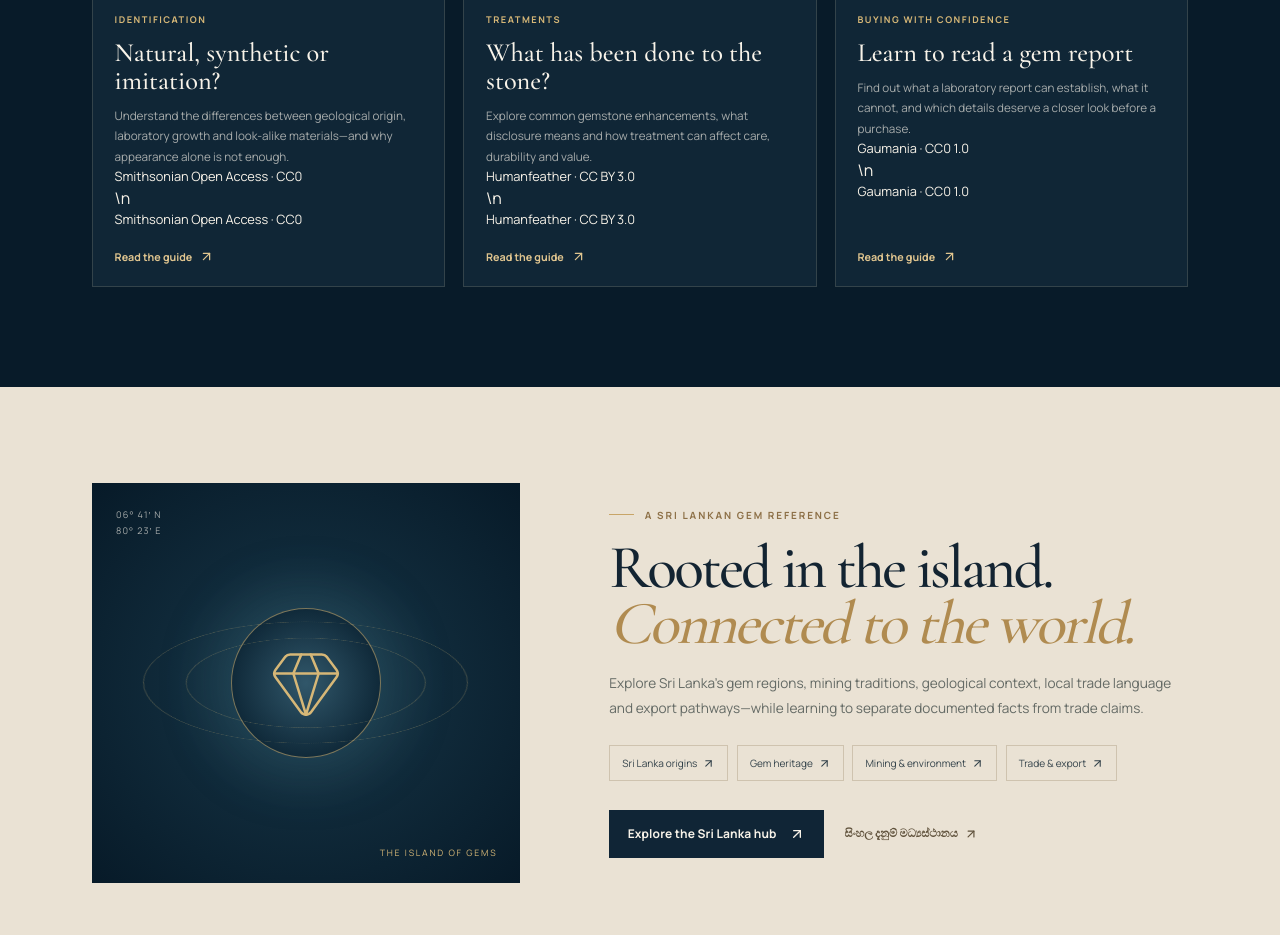
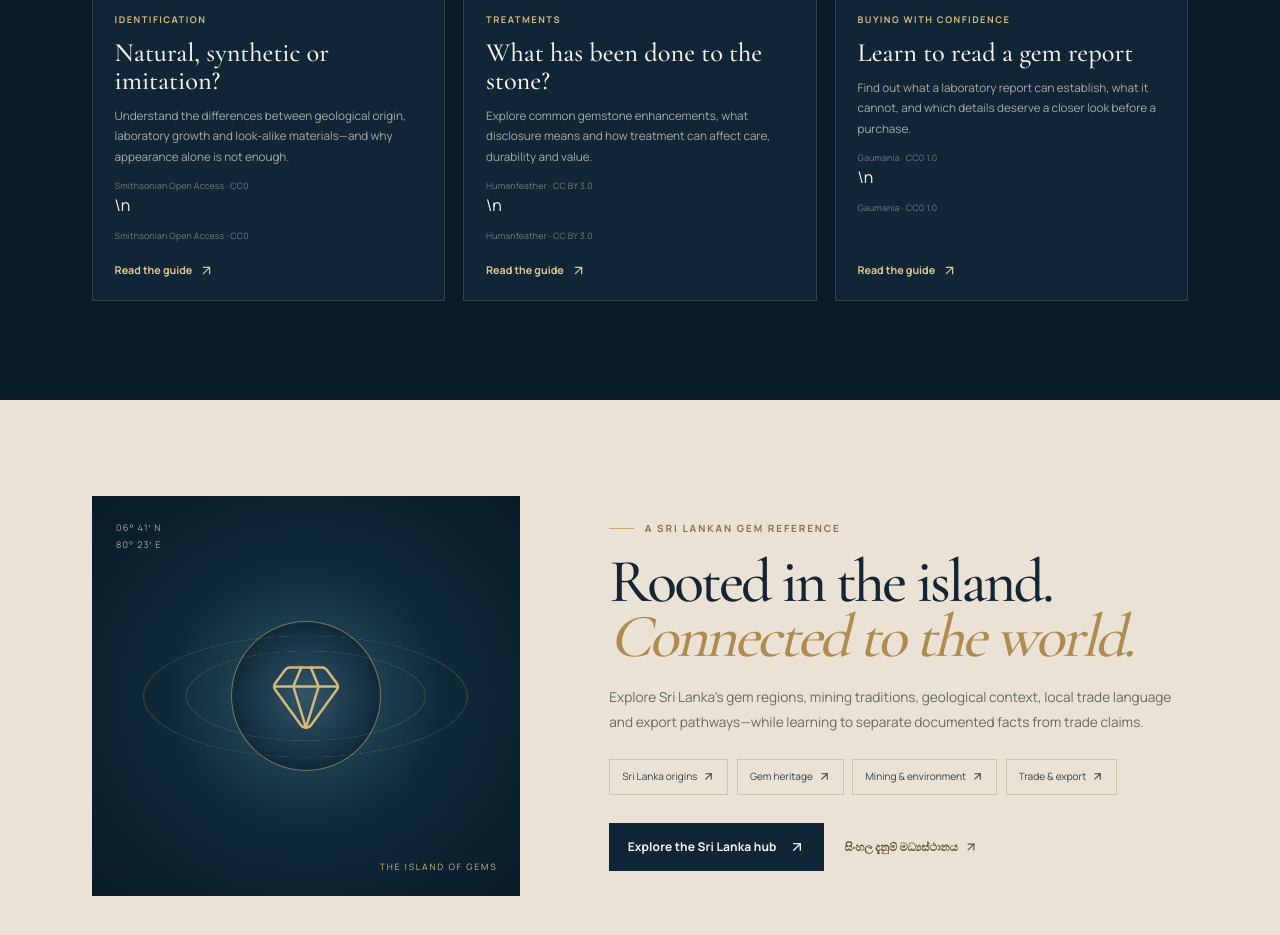
Before and after one commit to LinukaBandara/GemologyX, a Next.js app: page / in a window 1280 px wide. Shown: the part 2140-3075 px from the top of the page. Built offline with nearby package versions, Linux system fonts and the light colour scheme.

Commit message:
style: add subtle image attribution labels

```diff
--- a/src/app/globals.css
+++ b/src/app/globals.css
@@ -892,3 +892,5 @@ input[type="search"]::-webkit-search-cancel-button {
 @media(prefers-reduced-motion:reduce){
  .gx-home-v2 *, .gx-home-v2 *::before, .gx-home-v2 *::after{scroll-behavior:auto!important;transition:none!important}
 }
+
+.gx-v2-photo-credit{display:block;margin-top:.8rem;color:rgba(248,243,233,.42);font-size:.55rem;line-height:1.5;letter-spacing:.02em}
```
